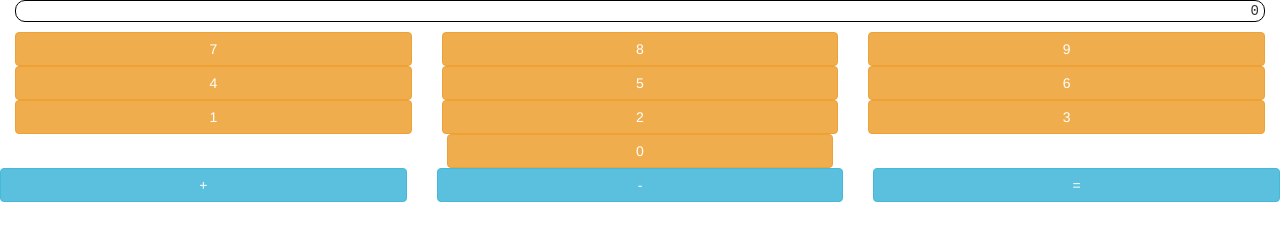
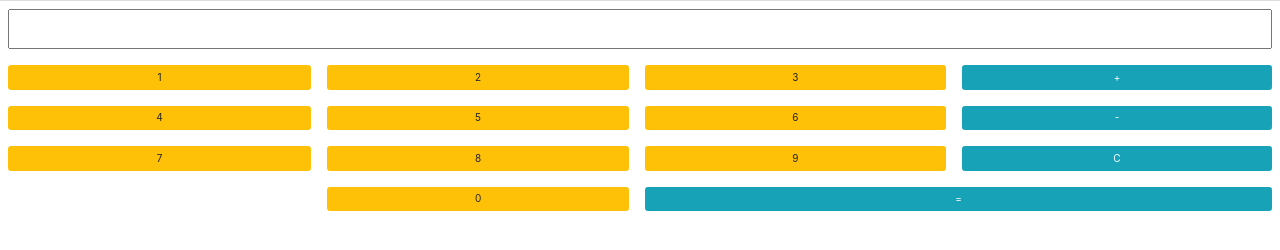
Before and after one commit to joseletes/calculadora, a plain HTML site: page index.html in a window 1280 px wide. Drawn offline with nearby package versions, Linux system fonts and the light colour scheme.

Commit message:
Añadiendo funcinalidad

```diff
--- a/index.html
+++ b/index.html
@@ -1,47 +1,98 @@
-<!DOCTYPE html>
 <html>
 
 <head>
-<link rel="stylesheet" href="bower_components/bootstrap/dist/css/bootstrap.min.css">
-<style>
-	#textopantalla { width: 100%; border: 1px black solid; border-radius:10px; text-align: right;
-                 position: relative; padding: 0px 5px;
-                 background-color: white; font-family: "courier new";
-                 overflow: hidden;}
-</style>
-
+    <link rel="stylesheet" href="https://maxcdn.bootstrapcdn.com/bootstrap/3.3.7/css/bootstrap.min.css" integrity="sha384-BVYiiSIFeK1dGmJRAkycuHAHRg32OmUcww7on3RYdg4Va+PmSTsz/K68vbdEjh4u" crossorigin="anonymous">
+    <link rel="stylesheet" href="bower_components/bootstrap/dist/css/bootstrap.min.css">
 </head>
 
 <body>
-<div class="container-fluid">
+    <style>
+        #btn {
+            width: 100%;
+            height: 40px;
+            font-size: 20px;
+        }
 
-  <div class="col-xl-4"><p id=textopantalla>0</p></div>
+        .contenedorboton {
+            padding: 10px;
+        }
 
- <div class="row">
-  <div class="col-xs-4"><input type="button" class="btn btn-block btn-warning" value="7" /></div>
-  <div class="col-xs-4"><input type="button" class="btn btn-block btn-warning" value="8" /></div>
-  <div class="col-xs-4"><input type="button" class="btn btn-block btn-warning" value="9" /></div>
-</div>
- <div class="row">
-  <div class="col-xs-4"><input type="button" class="btn btn-block btn-warning" value="4" /></div>
-  <div class="col-xs-4"><input type="button" class="btn btn-block btn-warning" value="5" /></div>
-  <div class="col-xs-4"><input type="button" class="btn btn-block btn-warning" value="6" /></div>
-</div>
- <div class="row">
-  <div class="col-xs-4"><input type="button" class="btn btn-block btn-warning" value="1" /></div>
-  <div class="col-xs-4"><input type="button" class="btn btn-block btn-warning" value="2" /></div>
-  <div class="col-xs-4"><input type="button" class="btn btn-block btn-warning" value="3" /></div>
-</div>
-  <div class="col-xs-4"></div>
-  <div class="col-xs-4"><input type="button" class="btn btn-block btn-warning" value="0" /></div>
-</div>
- <div class="row">
-  <div class="col-xs-4"><input type="button" class="btn btn-block btn-info" value="+" /></div>
-  <div class="col-xs-4"><input type="button" class="btn btn-block btn-info" value="-" /></div>
-  <div class="col-xs-4"><input type="button" class="btn btn-block btn-info" value="=" /></div>
-</div>
+        td {
+            border: hidden;
+        }
+
+    </style>
+    <div class="table-responsive">
+        <form Name="calc">
+            <table class="table" id="calc">
+                <tr>
+                    <td colspan=4>
+                        <input id="btn" name="display" onkeypress="return event.charCode >= 48 && event.charCode <= 57" type="text">
+                    </td>
+                </tr>
+                <tr>
+
+                    <td class="contenedorboton">
+                        <input class="btn btn-block btn-warning" type=button value="1" OnClick="calc.display.value+='1'">
+                    </td>
+                    <td class="contenedorboton">
+                        <input class="btn btn-block btn-warning" type=button value="2" OnClick="calc.display.value+='2'">
+                    </td>
+                    <td class="contenedorboton">
+                        <input class="btn btn-block btn-warning" type=button value="3" OnClick="calc.display.value+='3'">
+                    </td>
+                    <td class="contenedorboton">
+                        <input class="btn btn-block btn-info" type=button value="+" OnClick="calc.display.value+='+'">
+                    </td>
+                </tr>
+                <tr>
+
+                    <td class="contenedorboton">
+                        <input class="btn btn-block btn-warning" id="contenedorboton" type=button value="4" OnClick="calc.display.value+='4'">
+                    </td>
+                    <td class="contenedorboton">
+                        <input class="btn btn-block btn-warning" id="contenedorboton" type=button value="5" OnClick="calc.display.value+='5'">
+                    </td>
+                    <td class="contenedorboton">
+                        <input class="btn btn-block btn-warning" id="contenedorboton" type=button value="6" OnClick="calc.display.value+='6'">
+                    </td>
+                    <td class="contenedorboton">
+                        <input class="btn btn-block btn-info" id="contenedorboton" type=button value="-" OnClick="calc.display.value+='-'">
+                    </td>
+                </tr>
+                <tr>
+
+                    <td class="contenedorboton">
+                        <input class="btn btn-block btn-warning" id="contenedorboton" type=button value="7" OnClick="calc.display.value+='7'">
+                    </td>
+                    <td class="contenedorboton">
+                        <input class="btn btn-block btn-warning" id="contenedorboton" type=button value="8" OnClick="calc.display.value+='8'">
+                    </td>
+                    <td class="contenedorboton">
+                        <input class="btn btn-block btn-warning" id="contenedorboton" type=button value="9" OnClick="calc.display.value+='9'">
+                    </td>
+                    <td class="contenedorboton">
+                        <input class="btn btn-block btn-info" id="contenedorboton" type=button value="C" OnClick="calc.display.value=''">
+                    </td>
 
 
+                </tr>
+                <tr>
+                    <td class="contenedorboton">
+
+                    </td>
+                    <td class="contenedorboton">
+                        <input class="btn btn-block btn-warning" id="contenedorboton" type=button value="0" OnClick="calc.display.value+='0'">
+
+                    </td>
+                    <td class="contenedorboton" colspan="2">
+                        <input class="btn btn-block btn-info" id="contenedorboton" type=button value="=" OnClick="calc.display.value=eval(calc.display.value)">
+                    </td>
+                </tr>
+
+            </table>
+        </form>
+    </div>
 </body>
 
 </html>
```
